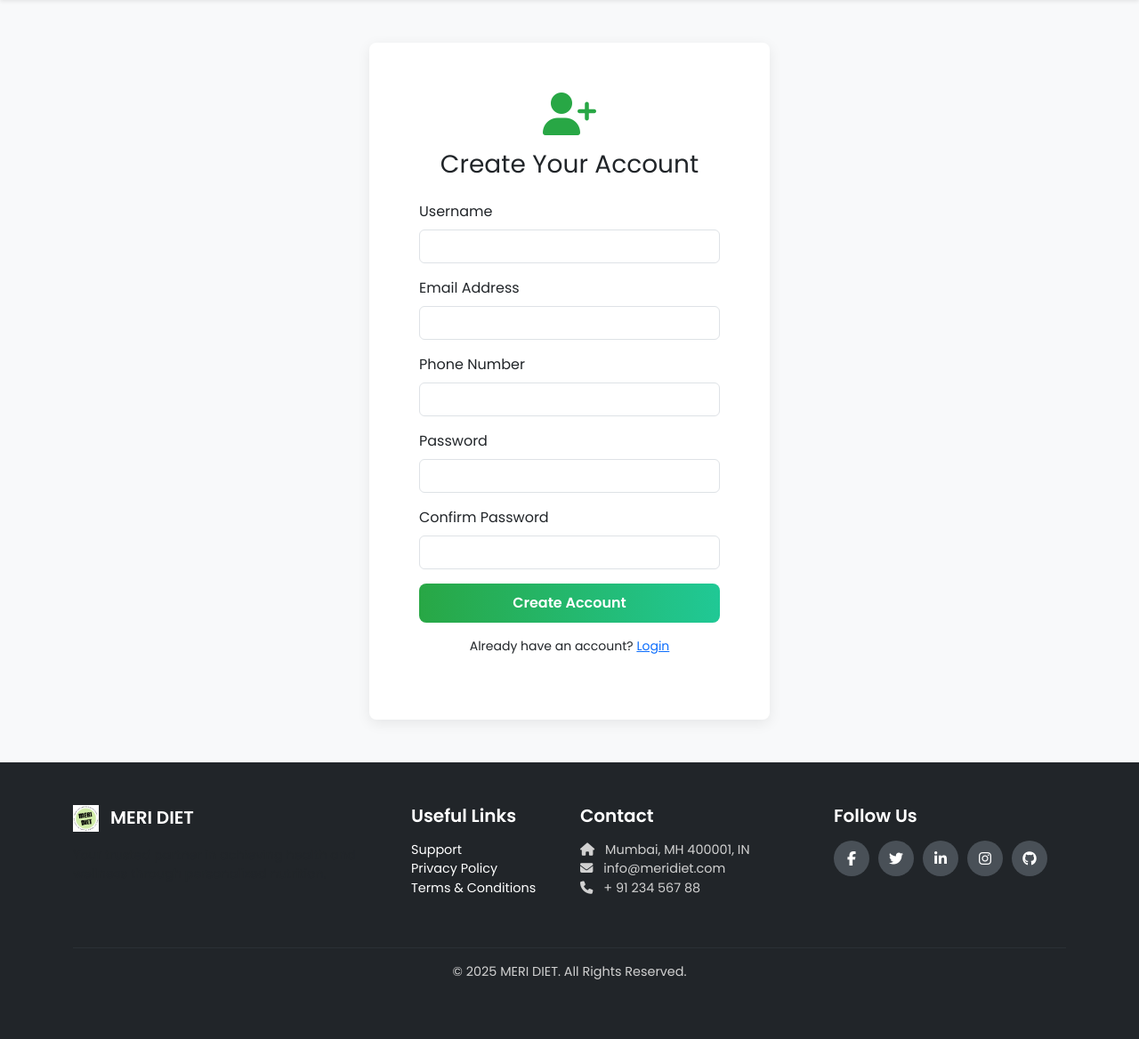
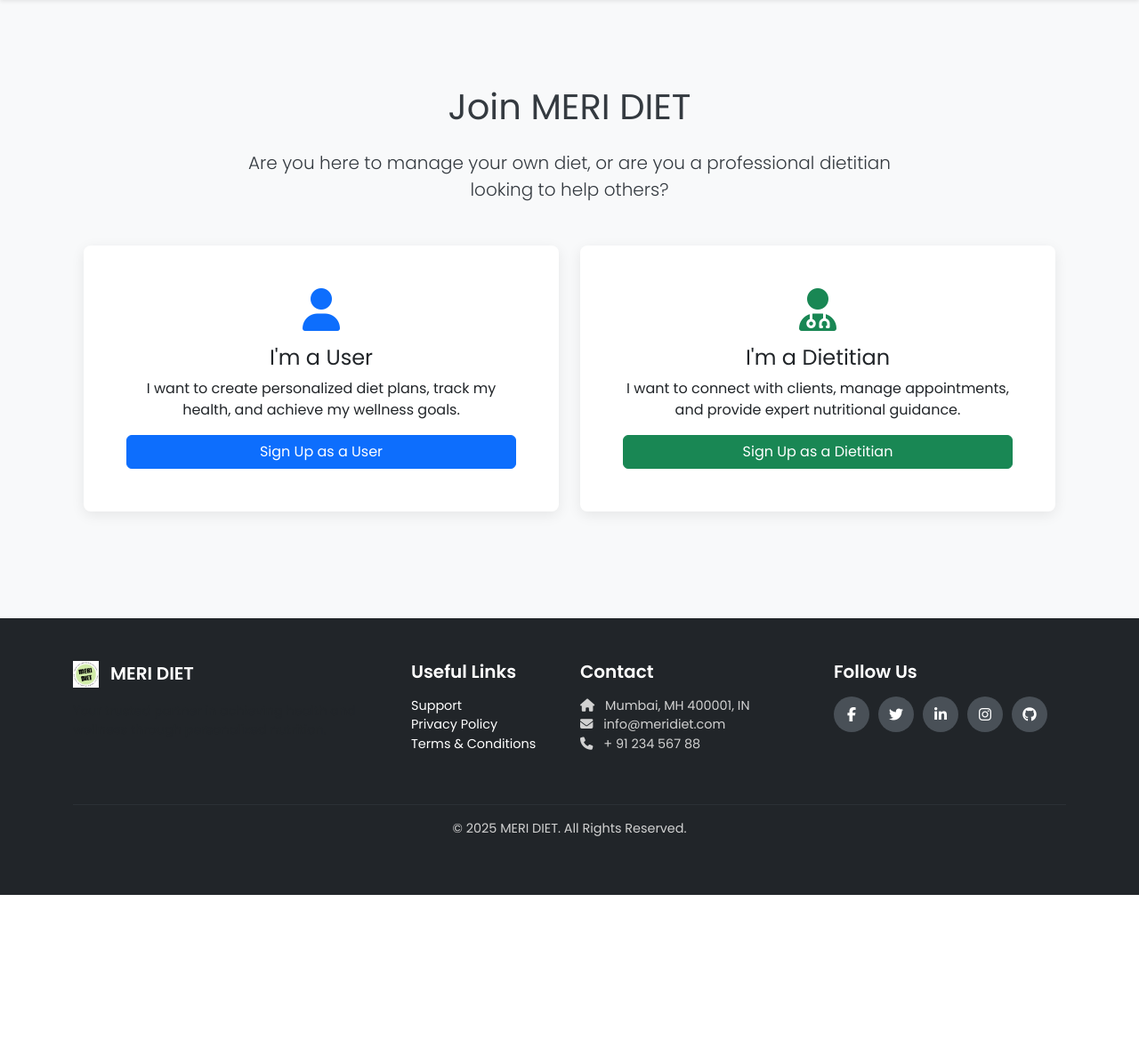
Before and after one commit to Soyam14/meri-diet-project, a Django app: page /accounts/signup/ in a window 1280 px wide. Shown: the part 66-1234 px from the top of the page at 89% size. After the commit the page ends 1072 px from the top, so only its background shows below. Run offline with Django 5.2, Linux system fonts and the light colour scheme; parts of the project's set-up code (start-up, migrations or seed data) failed here and were passed over.

Commit message:
Complete Phase 1: Dietitian accounts and OTP system

```diff
--- a/MERI_DIET/wsgi.py
+++ b/MERI_DIET/wsgi.py
@@ -4,7 +4,7 @@ WSGI config for MERI_DIET project.
 It exposes the WSGI callable as a module-level variable named ``application``.
 
 For more information on this file, see
-https://docs.djangoproject.com/en/5.2/howto/deployment/wsgi/
+https://docs.djangoproject.com/en/4.2/howto/deployment/wsgi/
 """
 
 import os
--- a/accounts/forms.py
+++ b/accounts/forms.py
@@ -1,6 +1,6 @@
 from django import forms
 from django.contrib.auth.models import User
-from .models import Profile
+from .models import Profile, DietitianProfile
 
 class CustomSignUpForm(forms.ModelForm):
     password = forms.CharField(widget=forms.PasswordInput)
@@ -23,15 +23,26 @@ class CustomSignUpForm(forms.ModelForm):
         if User.objects.filter(email=cleaned_data.get('email')).exists():
             raise forms.ValidationError("An account with this email already exists.")
 
-    def save(self, commit=True):
-        user = User.objects.create_user(
-            username=self.cleaned_data['username'],
-            email=self.cleaned_data['email'],
-            password=self.cleaned_data['password']
-        )
-        if commit:
-            Profile.objects.create(
-                user=user,
-                phone_number=self.cleaned_data['phone_number']
-            )
-        return user
+class DietitianSignUpForm(forms.ModelForm):
+    password = forms.CharField(widget=forms.PasswordInput)
+    confirm_password = forms.CharField(widget=forms.PasswordInput)
+    phone_number = forms.CharField(max_length=15)
+    email = forms.EmailField(required=True)
+    specialization = forms.CharField(max_length=100)
+    bio = forms.CharField(widget=forms.Textarea, required=False)
+
+    class Meta:
+        model = User
+        fields = ['username', 'email', 'phone_number', 'password', 'specialization', 'bio']
+
+    def clean(self):
+        cleaned_data = super().clean()
+        password = cleaned_data.get("password")
+        confirm_password = cleaned_data.get("confirm_password")
+        if password != confirm_password:
+            raise forms.ValidationError("Passwords do not match!")
+        if User.objects.filter(email=cleaned_data.get('email')).exists():
+            raise forms.ValidationError("An account with this email already exists.")
+
+class OTPForm(forms.Form):
+    otp = forms.CharField(max_length=6, min_length=6, required=True)
--- a/accounts/urls.py
+++ b/accounts/urls.py
@@ -1,9 +1,25 @@
-# accounts/urls.py
 from django.urls import path
-from .views import signup_view, login_view, logout_view
+from .views import (
+    user_signup_view,
+    login_view,
+    logout_view,
+    dietitian_signup_view,
+    signup_choice_view,
+    verify_otp_view
+)
 
 urlpatterns = [
-    path('signup/', signup_view, name='signup'),
+    # Renamed the old 'signup' to 'user_signup' for clarity
+    path('signup/user/', user_signup_view, name='user_signup'),
+
+    # New URLs for the signup process
+    path('signup/', signup_choice_view, name='signup_choice'),
+    path('signup/dietitian/', dietitian_signup_view, name='dietitian_signup'),
+    path('verify-otp/', verify_otp_view, name='verify_otp'),
+
+    # Existing URLs
     path('login/', login_view, name='login'),
     path('logout/', logout_view, name='logout'),
+
+    # We will add dietitian dashboard and other URLs later
 ]
--- a/accounts/views.py
+++ b/accounts/views.py
@@ -1,20 +1,103 @@
 from django.shortcuts import render, redirect
-from django.contrib.auth.forms import AuthenticationForm
-from django.contrib.auth import login, logout
+from django.contrib.auth import login, logout, authenticate
+from django.contrib.auth.forms import AuthenticationForm # Make sure this is imported
+from django.core.mail import send_mail
+from django.conf import settings
 from django.db import transaction
-from .forms import CustomSignUpForm
+import random
+from .forms import CustomSignUpForm, DietitianSignUpForm, OTPForm
+from .models import User, Profile, DietitianProfile
 
-@transaction.atomic
-def signup_view(request):
+# --- Signup and OTP Process ---
+
+def signup_choice_view(request):
+    return render(request, 'accounts/signup_choice.html')
+
+def user_signup_view(request):
     if request.method == 'POST':
         form = CustomSignUpForm(request.POST)
         if form.is_valid():
-            user = form.save()
-            login(request, user)
-            return redirect('home')
+            otp = random.randint(100000, 999999)
+            send_mail(
+                'Your MERI DIET Account Verification Code',
+                f'Your OTP to complete your registration is: {otp}',
+                settings.DEFAULT_FROM_EMAIL,
+                [form.cleaned_data['email']],
+            )
+            request.session['signup_data'] = request.POST
+            request.session['otp'] = otp
+            request.session['signup_type'] = 'user'
+            return redirect('verify_otp')
     else:
         form = CustomSignUpForm()
     return render(request, 'accounts/signup.html', {'form': form})
+
+def dietitian_signup_view(request):
+    if request.method == 'POST':
+        form = DietitianSignUpForm(request.POST)
+        if form.is_valid():
+            otp = random.randint(100000, 999999)
+            send_mail(
+                'Your MERI DIET Dietitian Account Verification',
+                f'Your OTP to complete your dietitian registration is: {otp}',
+                settings.DEFAULT_FROM_EMAIL,
+                [form.cleaned_data['email']],
+            )
+            request.session['signup_data'] = request.POST
+            request.session['otp'] = otp
+            request.session['signup_type'] = 'dietitian'
+            return redirect('verify_otp')
+    else:
+        form = DietitianSignUpForm()
+    return render(request, 'accounts/dietitian_signup.html', {'form': form})
+
+@transaction.atomic
+def verify_otp_view(request):
+    if request.method == 'POST':
+        form = OTPForm(request.POST)
+        if form.is_valid():
+            saved_otp = request.session.get('otp')
+            entered_otp = int(form.cleaned_data['otp'])
+
+            if saved_otp == entered_otp:
+                signup_data = request.session.get('signup_data')
+                signup_type = request.session.get('signup_type')
+
+                form_class = CustomSignUpForm if signup_type == 'user' else DietitianSignUpForm
+
+                signup_form = form_class(signup_data)
+                if signup_form.is_valid():
+                    user = signup_form.save(commit=False) # Create user object without saving yet
+                    user.is_active = True # Activate the user
+                    user.save() # Now save the user
+
+                    # Create Profile and DietitianProfile
+                    profile = Profile.objects.create(
+                        user=user,
+                        phone_number=signup_form.cleaned_data['phone_number'],
+                        is_dietitian=(signup_type == 'dietitian')
+                    )
+                    if signup_type == 'dietitian':
+                        DietitianProfile.objects.create(
+                            user=user,
+                            specialization=signup_form.cleaned_data['specialization'],
+                            bio=signup_form.cleaned_data.get('bio', '')
+                        )
+
+                    del request.session['signup_data']
+                    del request.session['otp']
+                    del request.session['signup_type']
+                    login(request, user)
+
+                    if profile.is_dietitian:
+                        return redirect('dietitian_dashboard')
+                    else:
+                        return redirect('dashboard')
+            else:
+                return render(request, 'accounts/verify_otp.html', {'form': form, 'error': 'Invalid OTP. Please try again.'})
+
+    return render(request, 'accounts/verify_otp.html', {'form': OTPForm()})
+
 
 def login_view(request):
     if request.method == 'POST':
@@ -30,4 +113,4 @@ def login_view(request):
 def logout_view(request):
     if request.method == 'POST':
         logout(request)
-        return redirect('home')
+    return redirect('home')
--- /dev/null
+++ b/templates/accounts/signup_choice.html
@@ -0,0 +1,29 @@
+{% extends 'base.html' %}
+{% block content %}
+<div class="container text-center py-5">
+    <h1 class="mb-4">Join MERI DIET</h1>
+    <p class="lead col-md-8 mx-auto">Are you here to manage your own diet, or are you a professional dietitian looking to help others?</p>
+    <div class="row mt-5">
+        <div class="col-md-6 mb-4">
+            <div class="card h-100">
+                <div class="card-body p-5">
+                    <i class="fa-solid fa-user fa-3x text-primary mb-3"></i>
+                    <h4 class="card-title">I'm a User</h4>
+                    <p>I want to create personalized diet plans, track my health, and achieve my wellness goals.</p>
+                    <a href="{% url 'user_signup' %}" class="btn btn-primary w-100">Sign Up as a User</a>
+                </div>
+            </div>
+        </div>
+        <div class="col-md-6 mb-4">
+            <div class="card h-100">
+                <div class="card-body p-5">
+                    <i class="fa-solid fa-user-doctor fa-3x text-success mb-3"></i>
+                    <h4 class="card-title">I'm a Dietitian</h4>
+                    <p>I want to connect with clients, manage appointments, and provide expert nutritional guidance.</p>
+                    <a href="{% url 'dietitian_signup' %}" class="btn btn-success w-100">Sign Up as a Dietitian</a>
+                </div>
+            </div>
+        </div>
+    </div>
+</div>
+{% endblock %}
```
Also changed, not shown: MERI_DIET/settings.py (+27 -5 lines), accounts/models.py (+10 -0 lines), templates/accounts/dietitian_signup.html (added, +17 -0 lines), templates/accounts/verify_otp.html (added, +22 -0 lines), templates/planner/home.html (+42 -0 lines), accounts/migrations/0002_create_new_admin.py, accounts/migrations/0003_profile_is_dietitian_profile_is_premium_and_more.py (added).
